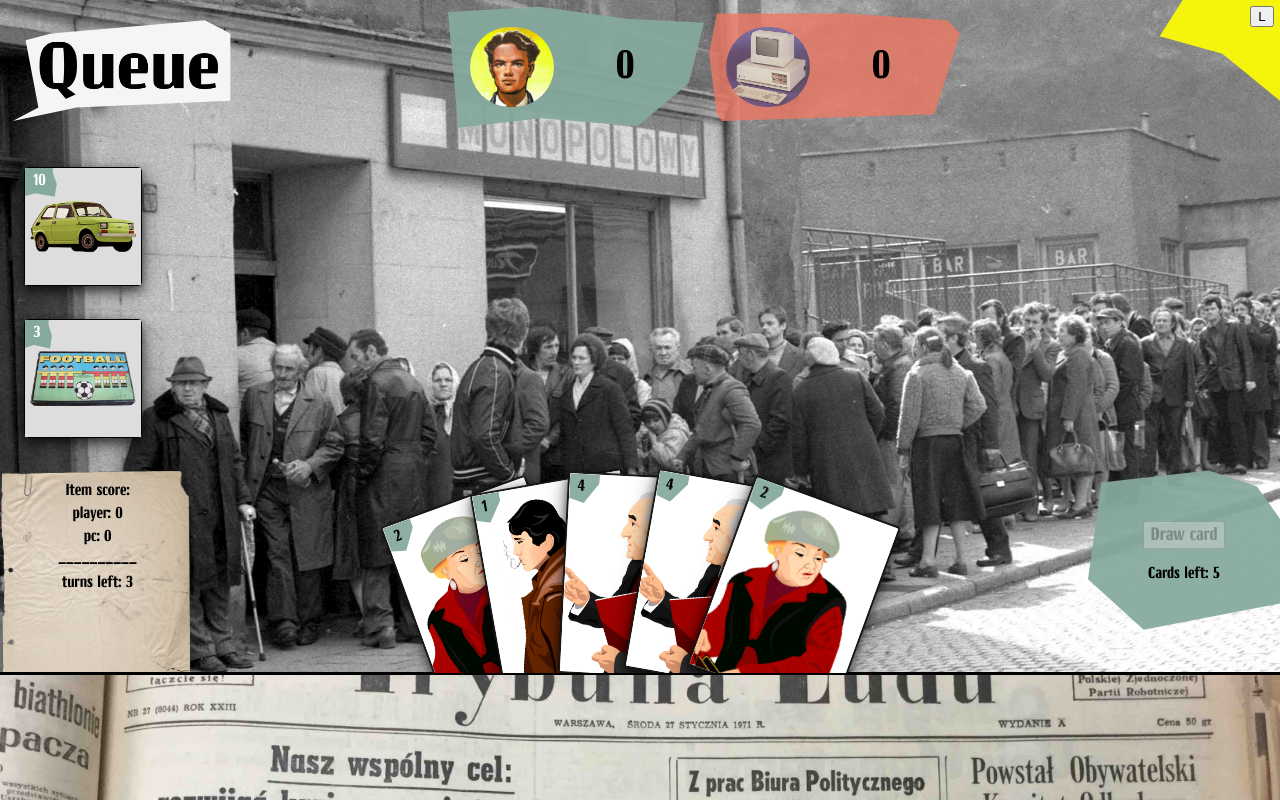
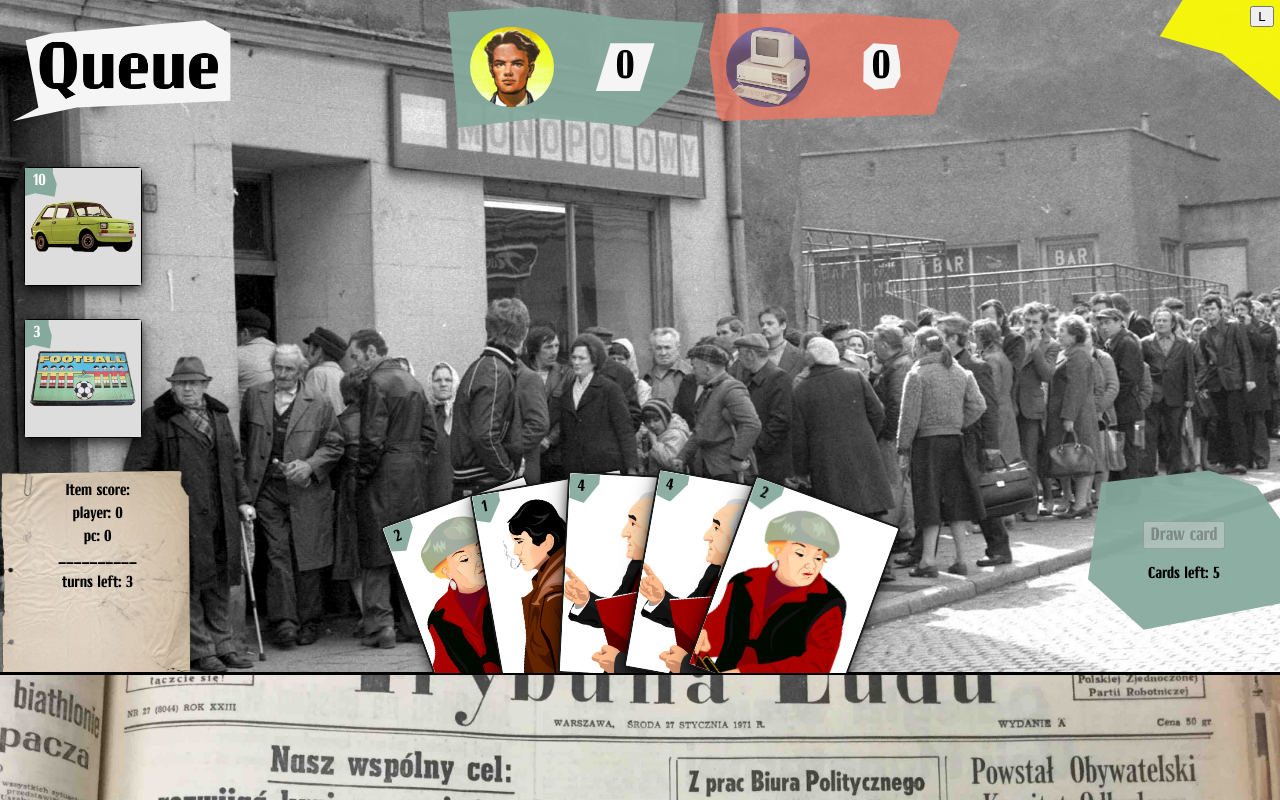
Before and after one commit to michalakweb/that-my-spot, a React (Create React App) app: page / in a window 1280 px wide. Built offline with nearby package versions, Linux system fonts and the light colour scheme.

Commit message:
oof white bg for scores

```diff
--- a/src/components/header/GameInfo.js
+++ b/src/components/header/GameInfo.js
@@ -2,7 +2,7 @@ import React from "react"
 import computerImage from "../../images/odra.jpg"
 import playerImage from "../../images/player.jpg"
 
-const GameInfo = props => (
+const GameInfo = (props) => (
 	<div id="game_info">
 		<div id="player_info_container">
 			<div id="card">
@@ -10,11 +10,15 @@ const GameInfo = props => (
 					<img
 						src={playerImage}
 						alt="face of communist pioneer"
-						className={!props.computerThinking ? "pulsePlayer" : "undefined"}
+						className={
+							!props.computerThinking
+								? "pulsePlayer"
+								: "undefined"
+						}
 					/>
 				</div>
 				<div id="card_info">
-					<p>{props.playerScore}</p>
+					<p className="turnScorePlayer">{props.playerScore}</p>
 				</div>
 			</div>
 		</div>
@@ -24,11 +28,13 @@ const GameInfo = props => (
 					<img
 						src={computerImage}
 						alt="old computer"
-						className={props.computerThinking ? "pulse" : "undefined"}
+						className={
+							props.computerThinking ? "pulse" : "undefined"
+						}
 					/>
 				</div>
 				<div id="card_info">
-					<p>{props.computerScore}</p>
+					<p className="turnScoreComputer">{props.computerScore}</p>
 				</div>
 			</div>
 		</div>
--- a/src/styles/header.scss
+++ b/src/styles/header.scss
@@ -18,13 +18,13 @@
 
 	clip-path: polygon(
 		10% 30%,
-		/* top left */ 20% 25%,
-		/* top left */ 80% 15%,
-		/* top right */ 90% 25%,
-		/* top right */ 90% 75%,
-		/* bottom right */ 30% 80%,
-		/* bottom right */ 5% 90%,
-		/* bottom left */ 15% 80% /* bottom left */
+		20% 25%,
+		80% 15%,
+		90% 25%,
+		90% 75%,
+		30% 80%,
+		5% 90%,
+		15% 80%
 	);
 
 	img {
@@ -76,13 +76,34 @@
 #computer_info_container {
 	clip-path: polygon(
 		5% 10%,
-		/* top left */ 55% 10%,
-		/* top left */ 95% 15%,
-		/* top right */ 100% 25%,
-		/* top right */ 90% 85%,
-		/* bottom right */ 7% 90%,
-		/* bottom right */ 5% 85%,
-		/* bottom left */ 2% 40% /* bottom left */
+		55% 10%,
+		95% 15%,
+		100% 25%,
+		90% 85%,
+		7% 90%,
+		5% 85%,
+		2% 40%
+	);
+}
+
+.turnScorePlayer {
+	background-color: whitesmoke;
+	padding: 0 20px;
+	clip-path: polygon(25% 0%, 100% 0%, 75% 100%, 0% 100%);
+}
+
+.turnScoreComputer {
+	background-color: whitesmoke;
+	padding: 0 10px;
+	clip-path: polygon(
+		30% 0%,
+		90% 4%,
+		98% 38%,
+		100% 69%,
+		84% 93%,
+		33% 97%,
+		4% 80%,
+		5% 19%
 	);
 }
 
```
